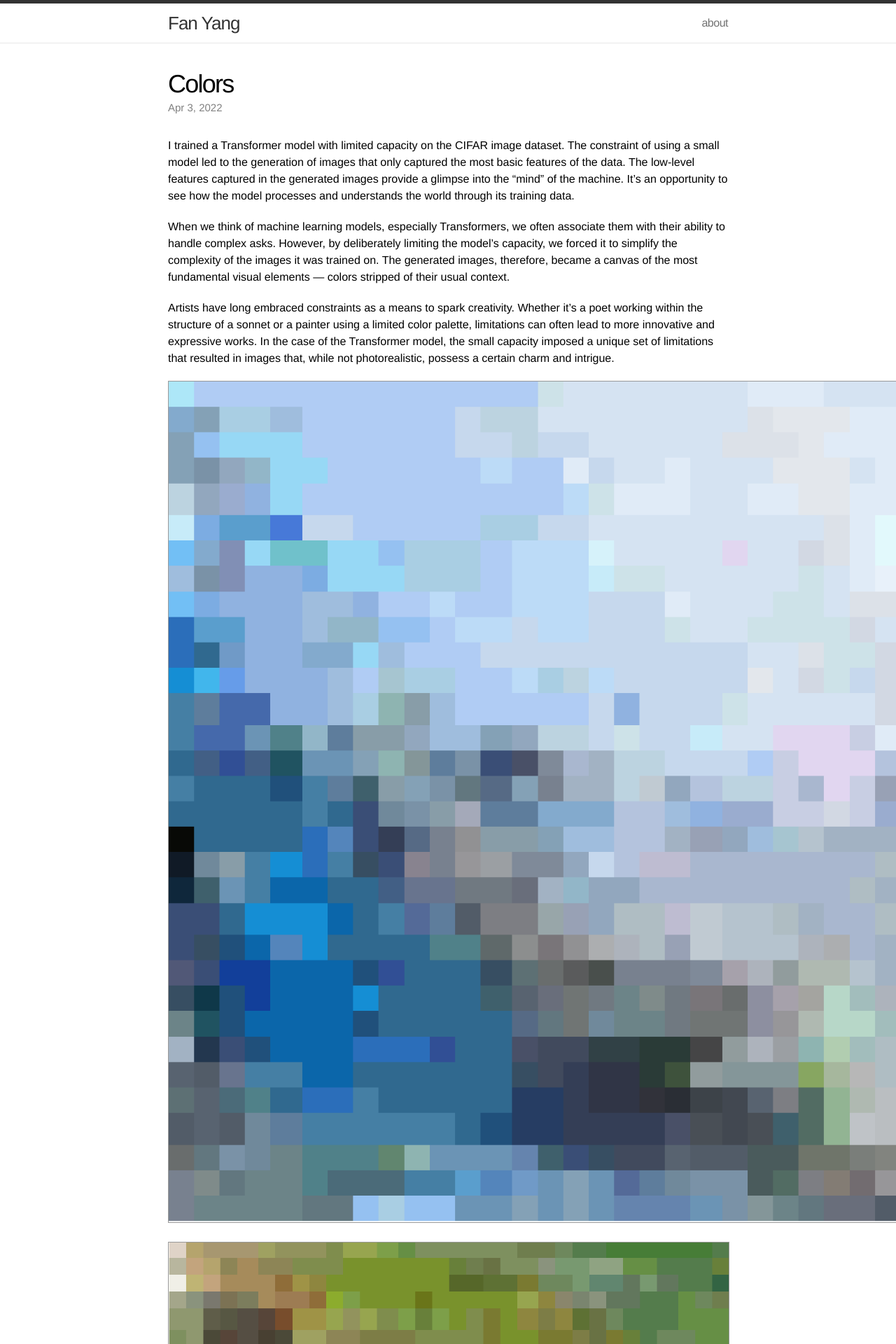
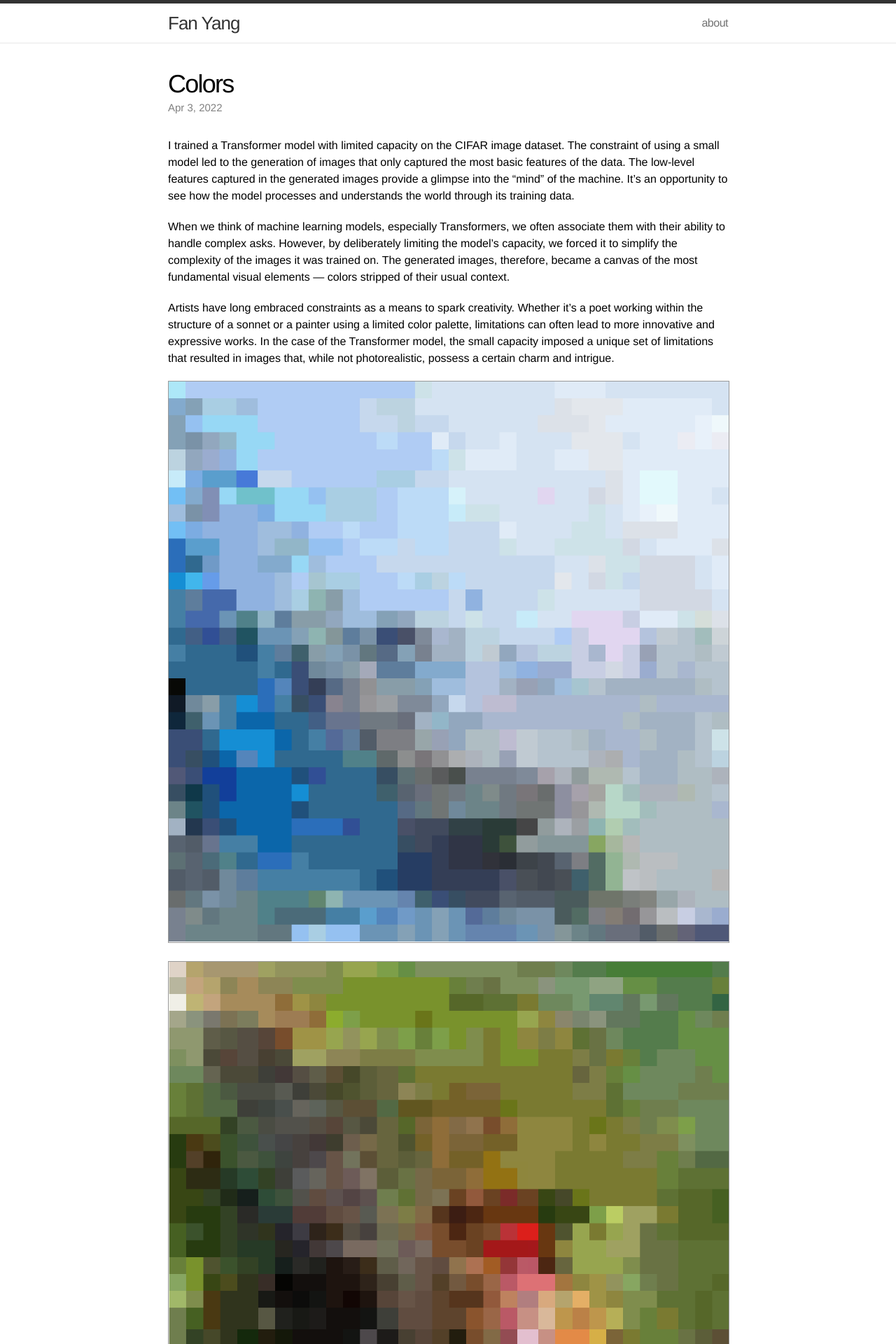
Before and after one commit to fanyangxyz/fanyangxyz.github.io, a Jekyll site: the page built from _posts/2022-04-23-colors.markdown, in a window 1280 px wide. Shown: the top 1920 px of the page at 70% size. Built offline with Jekyll 4.4.1, drawn with Linux system fonts in a browser that asks for light colours.

Commit message:
revert the image style change

```diff
--- a/_posts/2022-04-23-colors.markdown
+++ b/_posts/2022-04-23-colors.markdown
@@ -12,7 +12,7 @@ When we think of machine learning models, especially Transformers, we often asso
 Artists have long embraced constraints as a means to spark creativity. Whether it's a poet working within the structure of a sonnet or a painter using a limited color palette, limitations can often lead to more innovative and expressive works. In the case of the Transformer model, the small capacity imposed a unique set of limitations that resulted in images that, while not photorealistic, possess a certain charm and intrigue.
 
 
-<div class="imgcenter">
+<div class="imgcap">
 <img src="/assets/colors/blue.png">
 </div>
 
--- a/css/main.css
+++ b/css/main.css
@@ -266,10 +266,6 @@ a:visited { color: #205caa; }
   border: 1px solid #999;
   max-width: 100%;
 }
-.imgcenter img {
-  border: 1px solid #999;
-  max-width: 150%;
-}
 .imgcap {
   color: #555;
   font-size: 14px;
```
